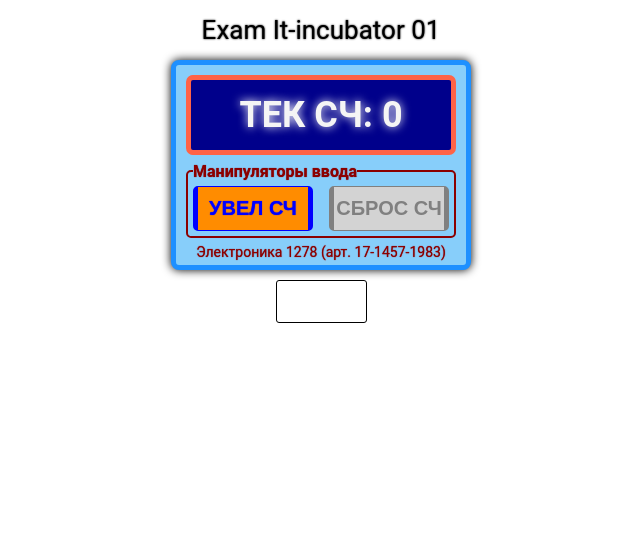
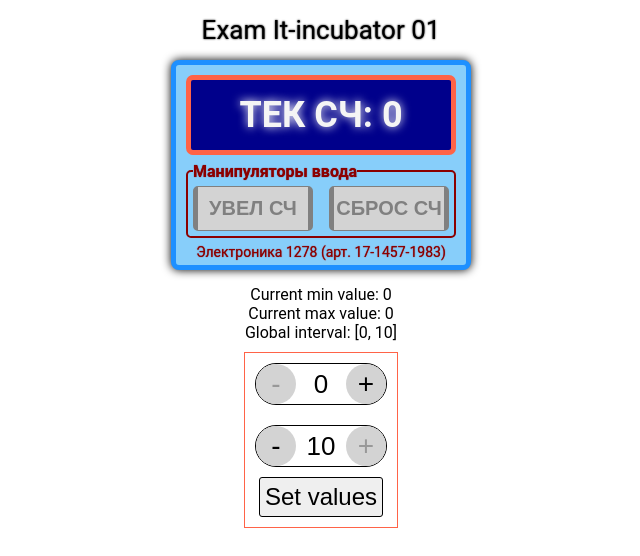
Before and after one commit to ewgenTGM/It_incubator_counter, a React (Create React App) app: page / in a window 1280 px wide. Shown: the top 556 px of the page, without its empty margins (319-959 px from the left). Built offline with nearby package versions, Linux system fonts and the light colour scheme.

Commit message:
Добавил настройки

```diff
--- a/src/App.module.css
+++ b/src/App.module.css
@@ -49,3 +49,26 @@
     color: darkred;
     text-shadow: 0 0 1px darkred;
 }
+
+.current_values_block{
+    margin-top: 15px;
+    text-align: center;
+}
+
+.setters_block{
+    display: flex;
+    flex-direction: column;
+    justify-content: center;
+    align-items: center;
+    border: 1px solid tomato;
+    margin: 10px;
+}
+
+.btn_set_value{
+    border-radius: 3px;
+    font-size: 24px;
+    text-align: center;
+    padding: 5px;
+    border: 1px solid;
+    margin-bottom: 10px;
+}
--- a/src/App.tsx
+++ b/src/App.tsx
@@ -6,15 +6,23 @@ import MyNumberInput from './MyNumberInput/MyNumberInput';
 
 
 function App() {
-  const minCounterValue: number = 5;
-  const maxCounterValue: number = 10;
 
-  const [ counter, setCounter ] = useState<number>( 0 );
+  const initialMinCounterValue: number = 0;
+  const initialMaxCounterValue: number = 10;
 
-  const resetCounter = () => setCounter( 0 );
+  const [ counter, setCounter ] = useState<number>( initialMinCounterValue );
+  const [ minCounterValue, setMinCounterValue ] = useState<number>( initialMinCounterValue );
+  const [ maxCounterValue, setMaxCounterValue ] = useState<number>( initialMinCounterValue );
+  const [ minValue, setMinValue ] = useState<number>( initialMinCounterValue );
+  const [ maxValue, setMaxValue ] = useState<number>( initialMaxCounterValue );
+
+  const resetCounter = () => setCounter( minValue );
   const incCounter = () => setCounter( counter + 1 );
-
-  const onInputChange = ( value: string ) => console.log( value );
+  const setMinMaxValue = () => {
+    resetCounter();
+    setMinCounterValue( minValue );
+    setMaxCounterValue( maxValue );
+  };
 
   return (
       <div className={ styles.app }>
@@ -22,7 +30,7 @@ function App() {
         <div className={ styles.counter }>
           <Board
               text={ counter.toString() }
-              isDanger={ counter === maxCounterValue }/>
+              isDanger={ counter === initialMaxCounterValue }/>
           <fieldset className={ styles.button_block_fieldset }>
             <legend>Манипуляторы ввода</legend>
             <div className={ styles.button_block }>
@@ -33,16 +41,32 @@ function App() {
               <MyButton
                   labelText='СБРОС СЧ'
                   onClickCallback={ resetCounter }
-                  isDisabled={ counter === 0 }/>
+                  isDisabled={ counter === minCounterValue }/>
             </div>
           </fieldset>
           <div className={ styles.model_name }>Электроника 1278 (арт. 17-1457-1983)</div>
         </div>
-        <MyNumberInput
-            minValue={ minCounterValue }
-            maxValue={ maxCounterValue }
-            onChange={ onInputChange }/>
+        <div className={ styles.current_values_block }>
+          <span>{ `Current min value: ${ minCounterValue }` }</span><br/>
+          <span>{ `Current max value: ${ maxCounterValue }` }</span><br/>
+          <span>{ `Global interval: [${ initialMinCounterValue }, ${initialMaxCounterValue}]` }</span>
+
+        </div>
+        <div className={ styles.setters_block }>
+          <MyNumberInput
+              onValueChange={ setMinValue }
+              value={ minValue }
+              decDisabled={ minValue === initialMinCounterValue }
+              incDisabled={ minValue === maxValue - 1 }/>
+          <MyNumberInput
+              onValueChange={ setMaxValue }
+              value={ maxValue }
+              decDisabled={ maxValue === minValue + 1 }
+              incDisabled={ maxValue === initialMaxCounterValue }/>
+          <button onClick={ setMinMaxValue } className={styles.btn_set_value}>Set values</button>
+        </div>
       </div>
+
   );
 }
 
--- a/src/MyNumberInput/MyNumberInput.module.css
+++ b/src/MyNumberInput/MyNumberInput.module.css
@@ -1,12 +1,30 @@
-.MyNumberInput{
-
+.MyNumberInput {
+    margin: 10px;
+    display: flex;
+    align-items: center;
+    justify-content: center;
+    border: 1px solid black;
+    border-radius: 40px;
+    background-color: #fff;
 }
 
-.number_input{
-    margin: 10px;
-    padding: 5px;
+.number_input {
+    height: 40px;
+    width: 50px;
+    padding: 5px 0;
     font-size: 26px;
     text-align: center;
-    border: 1px solid black;
-    border-radius: 3px;
+    border: none;
+    outline: none;
 }
+
+.btn{
+    cursor: pointer;
+    border-radius: 50%;
+    border: none;
+    font-size: 28px;
+    width: 40px;
+    height: 40px;
+    background-color: lightgray;
+    outline: none;
+}
--- a/src/MyNumberInput/MyNumberInput.tsx
+++ b/src/MyNumberInput/MyNumberInput.tsx
@@ -2,21 +2,33 @@ import React, { FC } from 'react';
 import styles from './MyNumberInput.module.css';
 
 type MyNumberInputPropsType = {
-  minValue: number
-  maxValue: number
-  onChange: ( value: string ) => void
+  value: number
+  onValueChange: ( value: number ) => void
   error?: boolean
+  incDisabled?: boolean
+  decDisabled?: boolean
 }
 
 const MyNumberInput: FC<MyNumberInputPropsType> = ( props ) => {
   return (
       <div className={ styles.MyNumberInput }>
+        <button
+            className={ styles.btn }
+            disabled={ props.decDisabled }
+            onClick={ () => props.onValueChange( props.value - 1 ) }>
+          -
+        </button>
         <input
             className={ styles.number_input }
-            type="number"
-            min={ props.minValue }
-            max={ props.maxValue }
-            onChange={ event => props.onChange( event.currentTarget.value ) }/>
+            type="text"
+            readOnly={ true }
+            value={ props.value }/>
+        <button
+            className={ styles.btn }
+            disabled={ props.incDisabled }
+            onClick={ () => props.onValueChange( props.value + 1 ) }>
+          +
+        </button>
       </div>
   );
 };
```
Also changed, not shown: 1 other file (tests, documents, lock files or other folders).
